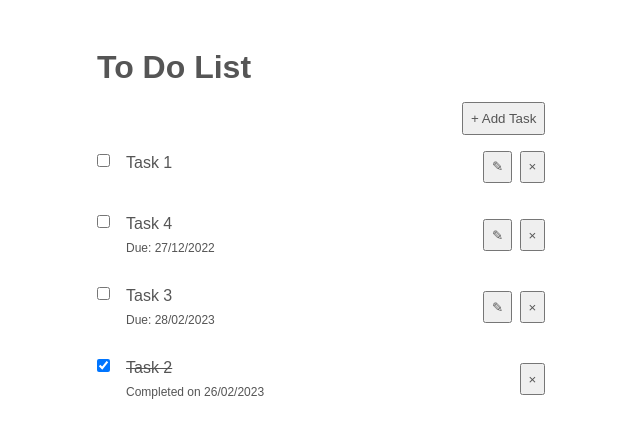
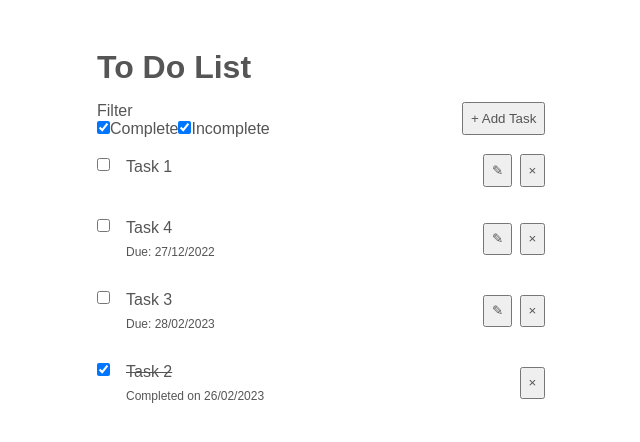
Before and after one commit to hughcaidev/to-do-list-react, a React (Vite) app: page / in a window 1280 px wide. Shown: the top 442 px of the page, without its empty margins (319-959 px from the left). Built offline with nearby package versions, Linux system fonts and the light colour scheme.

Commit message:
feat: add filters to todo list component

```diff
--- a/src/components/ToDoList.tsx
+++ b/src/components/ToDoList.tsx
@@ -1,4 +1,4 @@
-import React from 'react'
+import React, { useReducer } from 'react'
 import { useTaskList } from '../context/TaskListContext'
 import { useEdittedTask } from '../context/EditTaskContext'
 
@@ -69,15 +69,40 @@ function TaskList() {
     const activeTasks = items.filter((item) => !item.dateCompleted).sort(compareByDate)
     const completedTasks = items.filter((item) => item.dateCompleted).sort(compareByDate)
 
+    function reducer(state, action) {
+        const newValue = { ...state, ...action }
+
+        return newValue
+    }
+
+    const [state, dispatch] = useReducer(reducer, { complete: true, incomplete: true })
+
     return (
         <div>
+            <div>
+                <p>Filter</p>
+                <label htmlFor="complete">
+                    <input
+                        type="checkbox"
+                        checked={state.complete}
+                        onClick={() => dispatch({ complete: !state.complete })}
+                        id="complete"
+                    />
+                    <span>Complete</span>
+                </label>
+                <label htmlFor="incomplete">
+                    <input
+                        type="checkbox"
+                        checked={state.incomplete}
+                        onClick={() => dispatch({ incomplete: !state.incomplete })}
+                        id="incomplete"
+                    />
+                    <span>Incomplete</span>
+                </label>
+            </div>
             <ul className="list">
-                {activeTasks.map((task) => (
-                    <ToDoItem item={task} />
-                ))}
-                {completedTasks.map((task) => (
-                    <ToDoItem item={task} />
-                ))}
+                {state.incomplete && activeTasks.map((task) => <ToDoItem item={task} />)}
+                {state.complete && completedTasks.map((task) => <ToDoItem item={task} />)}
                 {items.length === 0 && <p>Looks like there are no tasks left. Try adding one!</p>}
             </ul>
         </div>
```
